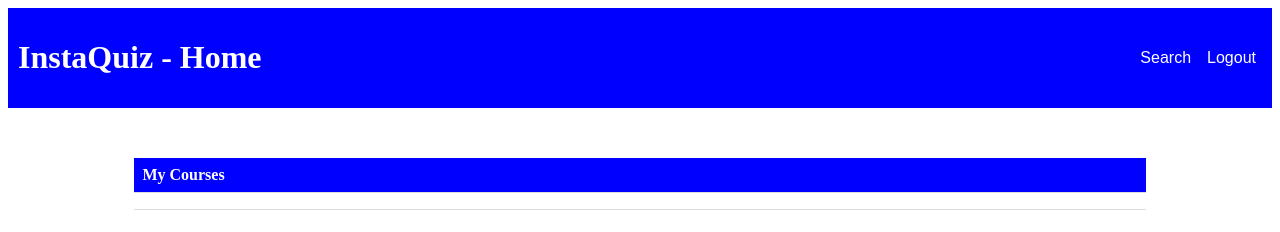
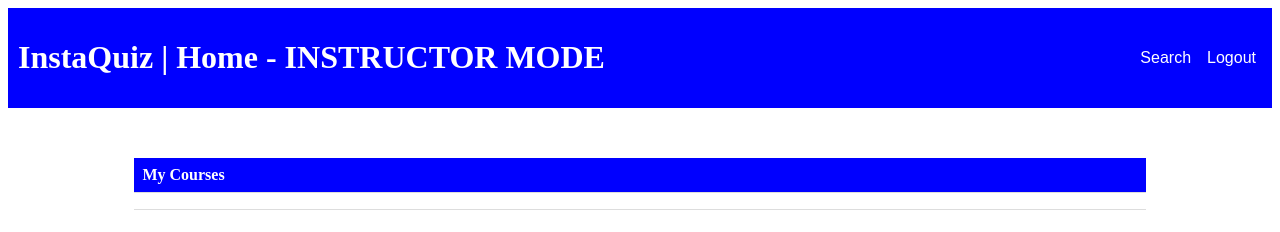
Before and after one commit to gusgoerzen/COSC-310-InstaQuiz, a plain HTML site: page homeInstructor.html in a window 1280 px wide. Drawn offline with Linux system fonts and the light colour scheme.

Commit message:
Update homeInstructor.html

```diff
--- a/homeInstructor.html
+++ b/homeInstructor.html
@@ -43,7 +43,7 @@
 </head>
 <body>
 	<div class="topbar">
-		<h1>InstaQuiz - Home</h1>
+		<h1>InstaQuiz | Home - INSTRUCTOR MODE</h1>
 		<div>
 			<button>Search</button>
 			<button>Logout</button>
```
